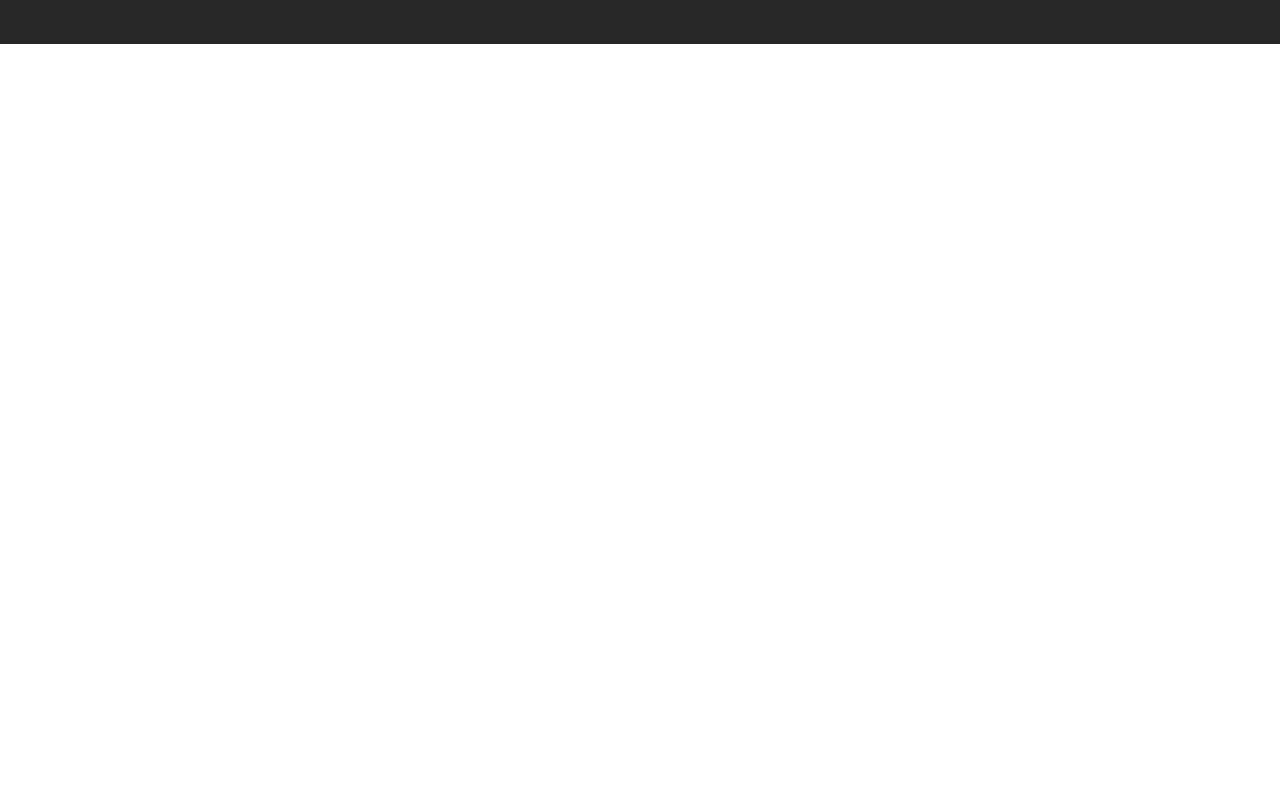
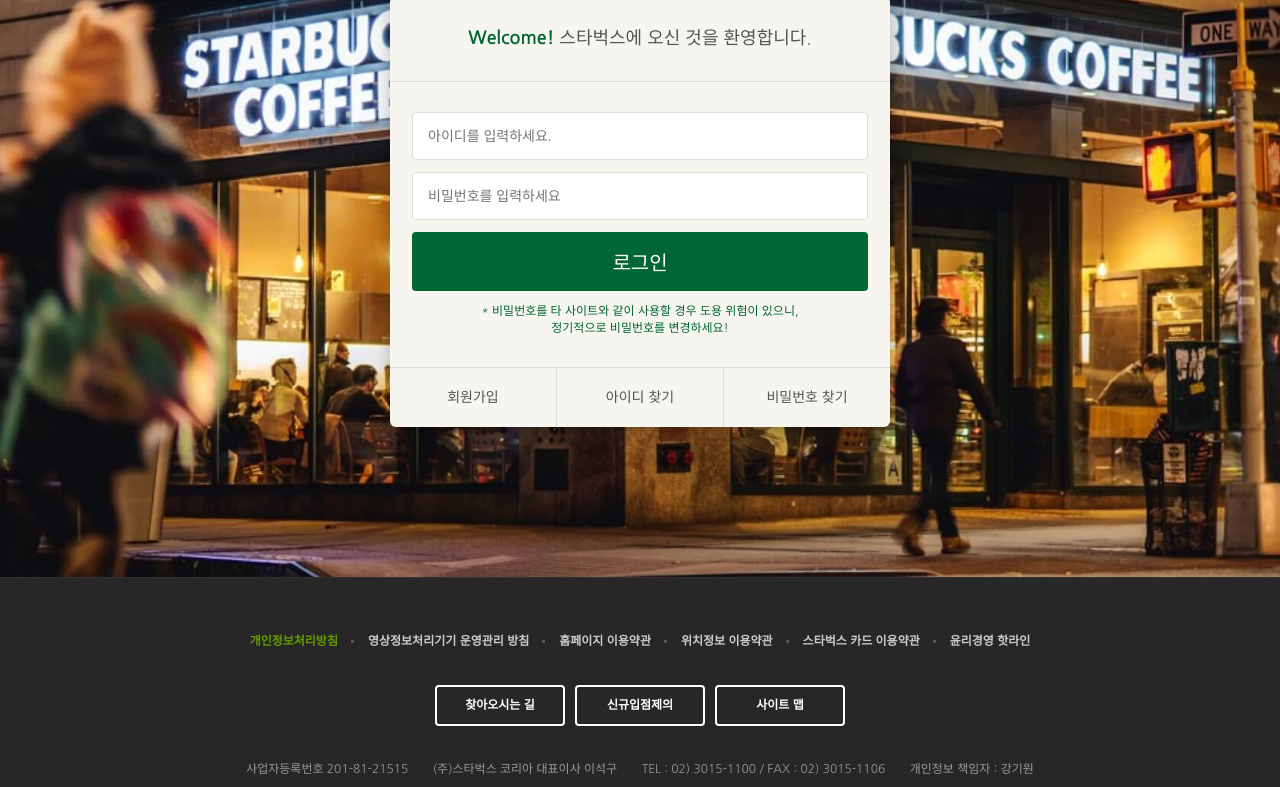
Before and after one commit to SeanyGit/starbucks, a plain HTML site: page signin/index.html in a window 1280 px wide. Shown: the part 290-1077 px from the top of the page. Before the commit the page ends 800 px from the top, so only its background shows below. Drawn offline with nearby package versions, Linux system fonts and the light colour scheme.

Commit message:
로그인 페이지 완성

```diff
--- /dev/null
+++ b/css/signin.css
@@ -0,0 +1,80 @@
+.signin {
+  margin-top: 120px;
+  padding: 100px 0 150px;
+  background-image: url("../images/signin_bg.jpg");
+  background-repeat: no-repeat;
+  background-position: center;
+  background-attachment: fixed;
+  background-size: cover;
+}
+.signin h1 {
+  /* height: 1000px; */
+  color: #fff;
+  font-size: 30px;
+  font-weight: 700;
+  text-align: center;
+  margin-bottom: 24px;
+}
+.signin__card {
+  width: 500px;
+  margin: 0 auto;
+  border-radius: 6px;
+  background-color: #F6F5F0;
+  box-shadow: 2px 2px 20px rgba(0,0,0,.3);
+  color: #555;
+}
+.signin__card h2 {
+  padding: 30px;
+  font-size: 18px;
+  text-align: center;
+  border-bottom: 1px solid #ddd;
+}
+.signin__card h2 strong{
+  font-weight: 700;
+  color: #006633;
+}
+.signin__card form {
+  padding: 30px 22px;
+}
+.signin__card form input {
+  width: 100%;
+  margin-bottom: 12px;
+  padding: 15px;
+  border: 1px solid #ddd;
+  border-radius: 4px;
+  outline: none;
+  box-sizing: border-box;
+  font-size: 14px;
+  /* display: flex; */
+}
+.signin__card form [type="submit"] {
+  background-color: #006633;
+  border: none;
+  color: #fff;
+  font-size: 20px;
+  cursor: pointer;
+}
+.signin__card form p {
+  font-size: 12px;
+  color: #006633;
+  text-align: center;
+}
+.signin__card .actions {
+  display: flex;
+  border-top: 1px solid #ddd;
+}
+.signin__card .actions a {
+  flex-grow: 1;
+  flex-basis: 0;
+  text-align: center;
+  padding: 20px;
+  color: #555;
+  font-size: 14px;
+  border-right: 1px solid #ddd;
+}
+.signin__card .actions a:last-child {
+  border-right: none;
+}
+.signin__card .actions a:hover {
+  text-decoration: underline;
+}
--- a/signin/index.html
+++ b/signin/index.html
@@ -36,6 +36,7 @@
   <link rel="stylesheet" href="https://fonts.googleapis.com/icon?family=Material+Icons" />
 
   <link rel="stylesheet" href="../css/common.css" />
+  <link rel="stylesheet" href="../css/signin.css" />
 
   <script defer src="../js/common.js"></script>
 </head>
@@ -372,9 +373,29 @@
     </div>
   </header>
 
-<div class="'singin">
 
-</div>
+<section class="signin">
+  <h1>로그인</h1>
+  <div class="signin__card">
+    <h2>
+      <strong>Welcome!</strong> 스타벅스에 오신 것을 환영합니다.
+    </h2>
+    <form>
+      <input type="text" placeholder="아이디를 입력하세요.">
+      <input type="password" placeholder="비밀번호를 입력하세요">
+      <input type="submit" value="로그인">
+      <p>
+        * 비밀번호를 타 사이트와 같이 사용할 경우 도용 위험이 있으니,<br>
+        정기적으로 비밀번호를 변경하세요!
+      </p>
+    </form>
+    <div class="actions">
+      <a href="javascript:void(0)">회원가입</a>
+      <a href="javascript:void(0)">아이디 찾기</a>
+      <a href="javascript:void(0)">비밀번호 찾기</a>
+    </div>
+  </div>
+</section>
 
   <!--FOOTER-->
   <footer>
```
